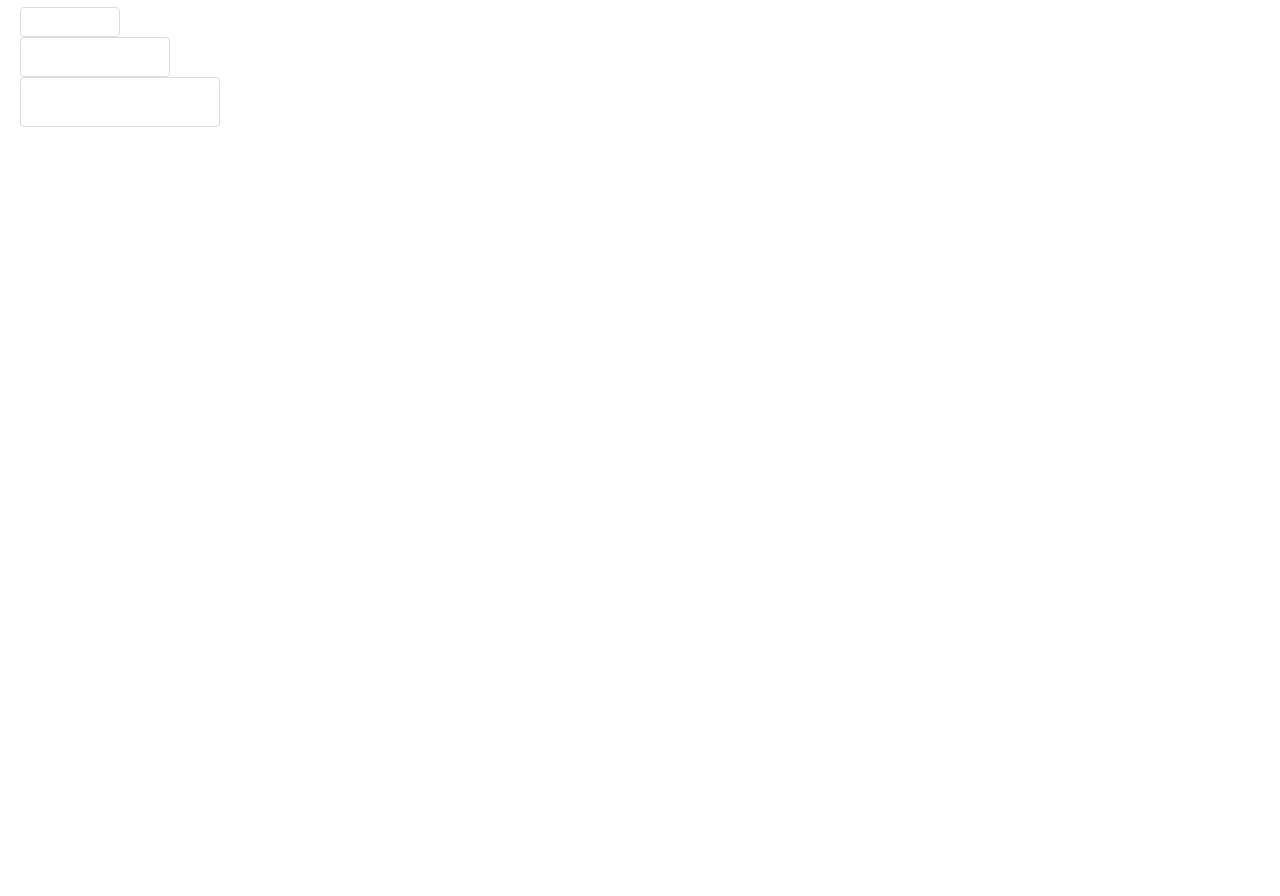
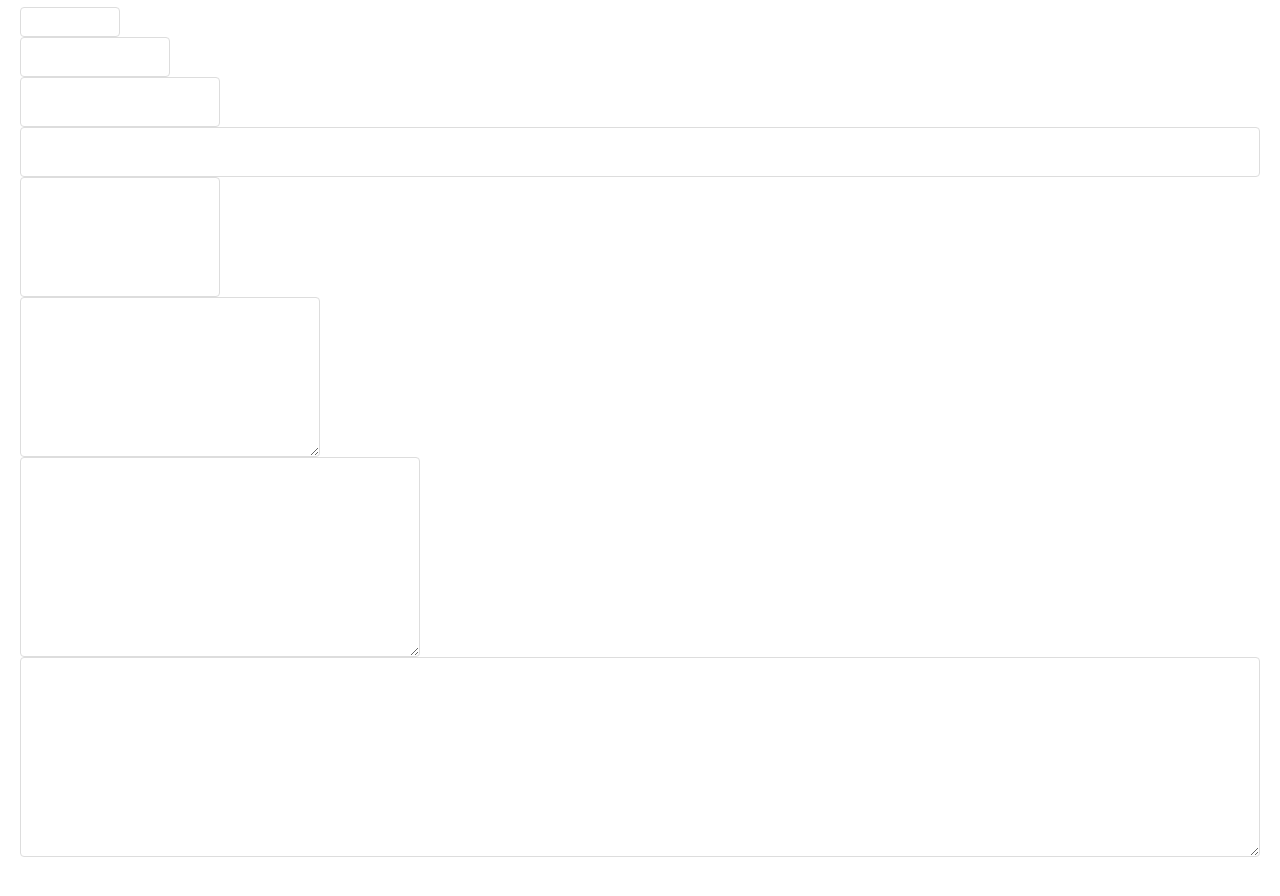
Before and after one commit to seona-cha/seona-ui, a React (Vite) app: page / in a window 1280 px wide. Shown: the part 646-1542 px from the top of the page. Before the commit the page ends 800 px from the top, so only its background shows below. Built offline with nearby package versions, Linux system fonts and the light colour scheme; a web font is replaced by a local one.

Commit message:
feat: textarea 추가

```diff
--- a/src/App.tsx
+++ b/src/App.tsx
@@ -1,5 +1,6 @@
 import Button from './components/ui/Button'
 import Input from './components/ui/Input'
+import Textarea from './components/ui/Textarea'
 import { useState } from 'react'
 import type { ButtonProps } from './types/components'
 
@@ -9,6 +10,9 @@ function App() {
     input1: '',
     input2: '',
     input3: '',
+    textarea1: '',
+    textarea2: '',
+    textarea3: '',
   })
 
   const [buttonProps, setButtonProps] = useState({
@@ -123,7 +127,6 @@ function App() {
                 radius="999px"
               >
                 다운로드
-
               </Button>
               <Button
                 size="sm"
@@ -237,6 +240,47 @@ function App() {
             size="lg"
             onChange={onChangeEvent}
           />
+          <Input
+            id="input3"
+            name="input3"
+            value={inputValue.input3}
+            type="text"
+            size="lg"
+            onChange={onChangeEvent}
+            fullWidth={true}
+          />
+          <Textarea
+            id="textarea1"
+            name="textarea1"
+            value={inputValue.textarea1}
+            onChange={onChangeEvent}
+            size="sm"
+          />
+          <Textarea
+            id="textarea2"
+            name="textarea2"
+            value={inputValue.textarea2}
+            onChange={onChangeEvent}
+            size="md"
+            resize="horizontal"
+          />
+          <Textarea
+            id="textarea3"
+            name="textarea3"
+            value={inputValue.textarea3}
+            onChange={onChangeEvent}
+            size="lg"
+            resize="both"
+          />
+          <Textarea
+            id="textarea3"
+            name="textarea3"
+            value={inputValue.textarea3}
+            onChange={onChangeEvent}
+            size="lg"
+            fullWidth={true}
+            resize="vertical"
+          />
         </div>
       </div>
     </>
--- a/src/assets/scss/main.scss
+++ b/src/assets/scss/main.scss
@@ -6,5 +6,5 @@
 .sui-page-wrapper {
     max-width: 1280px;
     margin: 0 auto;
-    padding: 20px 20px 0;
+    padding: 20px 20px 100px;
 }
--- /dev/null
+++ b/src/components/ui/Textarea/index.tsx
@@ -0,0 +1,56 @@
+import React from 'react'
+import type { TextInputProps } from '../../../types/components'
+import './textarea.scss'
+
+const Textarea: React.FC<TextInputProps> = ({
+  className = '',
+  disabled = false,
+  size = 'md',
+  fullWidth,
+  name,
+  id,
+  value,
+  variant = 'filled',
+  hiddenLabel,
+  onChange,
+  placeholder,
+  radius = '0px',
+  resize = 'none',
+}) => {
+  const classes = [
+    'sui-textarea',
+    `sui-textarea--${variant}`,
+    `sui-textarea--${size}`,
+    fullWidth ? 'sui-textarea--full-width' : '',
+    disabled ? 'sui-textarea--disabled' : '',
+    resize ? `sui-textarea--resize-${resize}` : '',
+    className,
+  ].filter(Boolean).join(' ');
+
+  const styles = {
+    '--textarea-radius': radius,
+  } as React.CSSProperties;
+
+  return (
+    <div className={classes}>
+        {hiddenLabel && (
+            <label className="sui-textarea__hidden-label" htmlFor={id}>
+            {hiddenLabel}
+            </label>
+        )}
+        <textarea
+            id={id}
+            name={name}
+            style={styles}
+            className={classes}
+            onChange={onChange}
+            disabled={disabled}
+            placeholder={placeholder}
+            value={value}
+        >
+        </textarea>
+    </div>
+  )
+}
+
+export default Textarea;
--- /dev/null
+++ b/src/components/ui/Textarea/textarea.scss
@@ -0,0 +1,71 @@
+$textarea-sizes-map: (
+    sm: (
+        width: 200px,
+        height: 120px,
+        font-size: 14px
+    ),
+    md: (
+        width: 300px,
+        height: 160px,
+        font-size: 16px
+    ),
+    lg: (
+        width: 400px,
+        height: 200px,
+        font-size: 18px
+    )
+);
+
+.sui-textarea {
+  display: flex;
+  flex-direction: column;
+  gap: 10px;
+  width: fit-content;
+
+  textarea {
+    border: 1px solid #ddd;
+    border-radius: 4px;
+    padding: 4px;
+  }
+
+  &__hidden-label {
+    position: absolute;
+    width: 1px;
+    height: 1px;
+    overflow: hidden;
+    clip: rect(0 0 0 0);
+  }
+
+  @each $size, $value in $textarea-sizes-map {
+    &--#{$size} {
+        textarea {
+            @each $key, $value in $value {
+                #{$key}: $value;
+            }
+        }
+    }
+  }
+
+  &--full-width {
+    width: 100%;
+    textarea {
+      width: 100%;
+    }
+  }
+
+  &--resize-none {
+    resize: none;
+  }
+
+  &--resize-both {
+    resize: both;
+  }
+
+  &--resize-horizontal {
+    resize: horizontal;
+  }
+
+  &--resize-vertical {
+    resize: vertical;
+  }
+}
--- a/src/types/components.d.ts
+++ b/src/types/components.d.ts
@@ -68,6 +68,8 @@ export interface TextInputProps {
   radius?: `${number}px` | `${number}px ${number}px` | `${number}px ${number}px ${number}px` | `${number}px ${number}px ${number}px ${number}px`;
   /** 입력 이벤트 핸들러 */
   onChange?: (e: ChangeEvent<HTMLInputElement>) => void;
+  /** 입력 영역 크기 조절 여부(textarea) */
+  resize?: 'none' | 'both' | 'horizontal' | 'vertical';
 }
 
 /**
```
